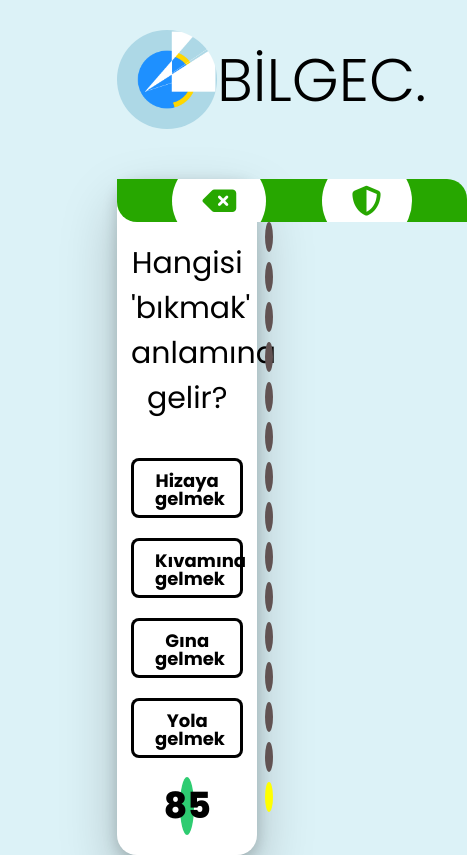
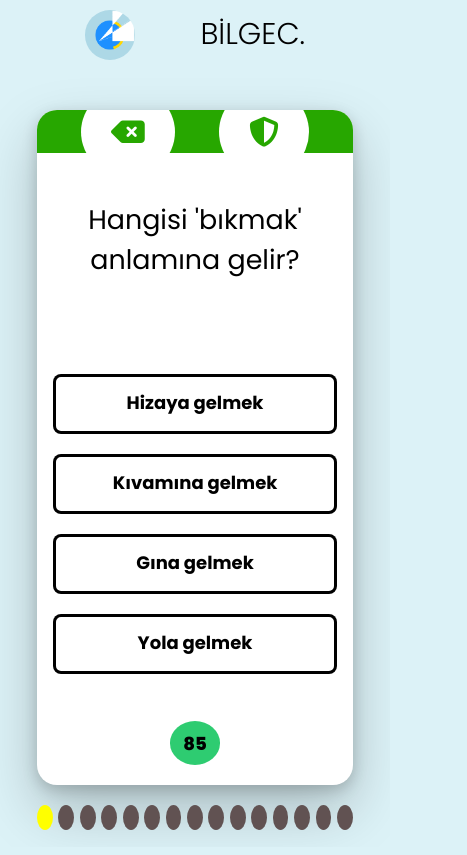
Before and after one commit to beyuphan/bilgec, a plain HTML site: page index.html in a window 390 px wide. Shown: the whole page, 467 px wide, since content can reach past the window. Drawn offline with Linux system fonts and the light colour scheme.

Commit message:
mobile-responsive

```diff
--- a/style.css
+++ b/style.css
@@ -216,5 +216,80 @@ body{
     transition: transform 1s ease;
     font-weight: 800;
     user-select: none;
+}
+
+@media only screen and (max-width: 1200px) {
+    .body{
+        width: 60%;
+  }
+}
+@media only screen and (max-width: 800px) {
+    .body{
+        width: 90%;
+  }
+  .ust{
+    padding-top: 10px;
+}
+
+.ust h1{
+    font-size: 30px;
+    font-weight: 300;
+}
+.altt{
+    flex-direction: column;
+}
+.sayac{
+    margin-top: 20px;
+    flex-direction: row;
+    width: 90%;
+    justify-content: space-between;
+    height: 5vh;
+}
+.kutu{
+    width: 5%;
+    height: 25px;
+}
+.ust img{
+    width: 50px;
+}
+.soru-bolumu{
+    width: 90%;
+}
+
+.soru{
+    font-size:calc(1.5rem + .75vw);
+}
+.timer-bg{
+    width: 50px;
+    height: 50px;
+}
+#timer{
+    font-size: 18px;
 
 }
+.joker{
+
+    width: 100%;
+    border-top-left-radius: 20px;
+    border-bottom-left-radius: 0px;
+    border-top-right-radius: 20px;
+}
+.sonuc-bolumu h2 {
+    font-size: 18px;
+}
+.texts{
+    padding: 0 30px;
+    margin-top: 60px;
+    height: 300px;
+    row-gap: 30px;
+}
+.texts h3{
+    font-size:calc(0.75rem + .75vw);
+    font-weight: 400;
+    user-select: none;
+}
+.texts p{
+    font-size: 16px;
+    font-weight: 700;
+}
+}
```
